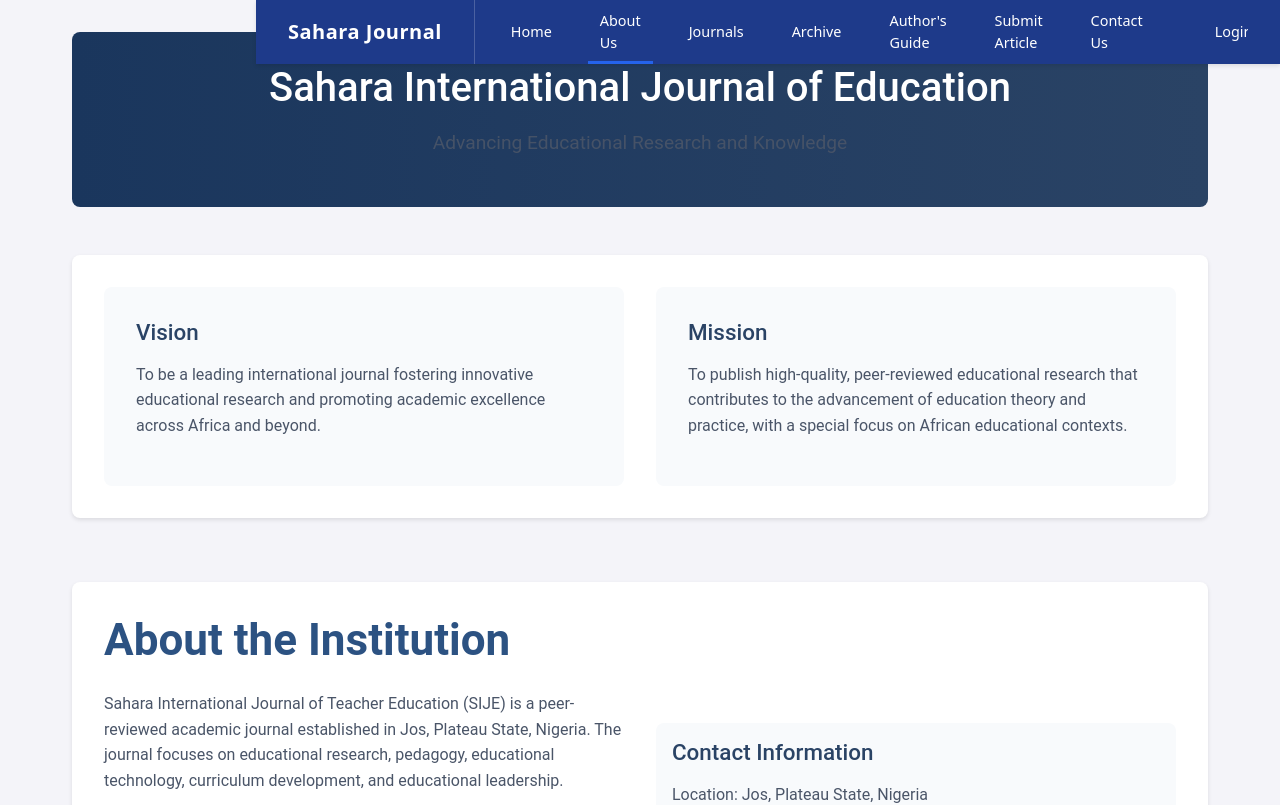
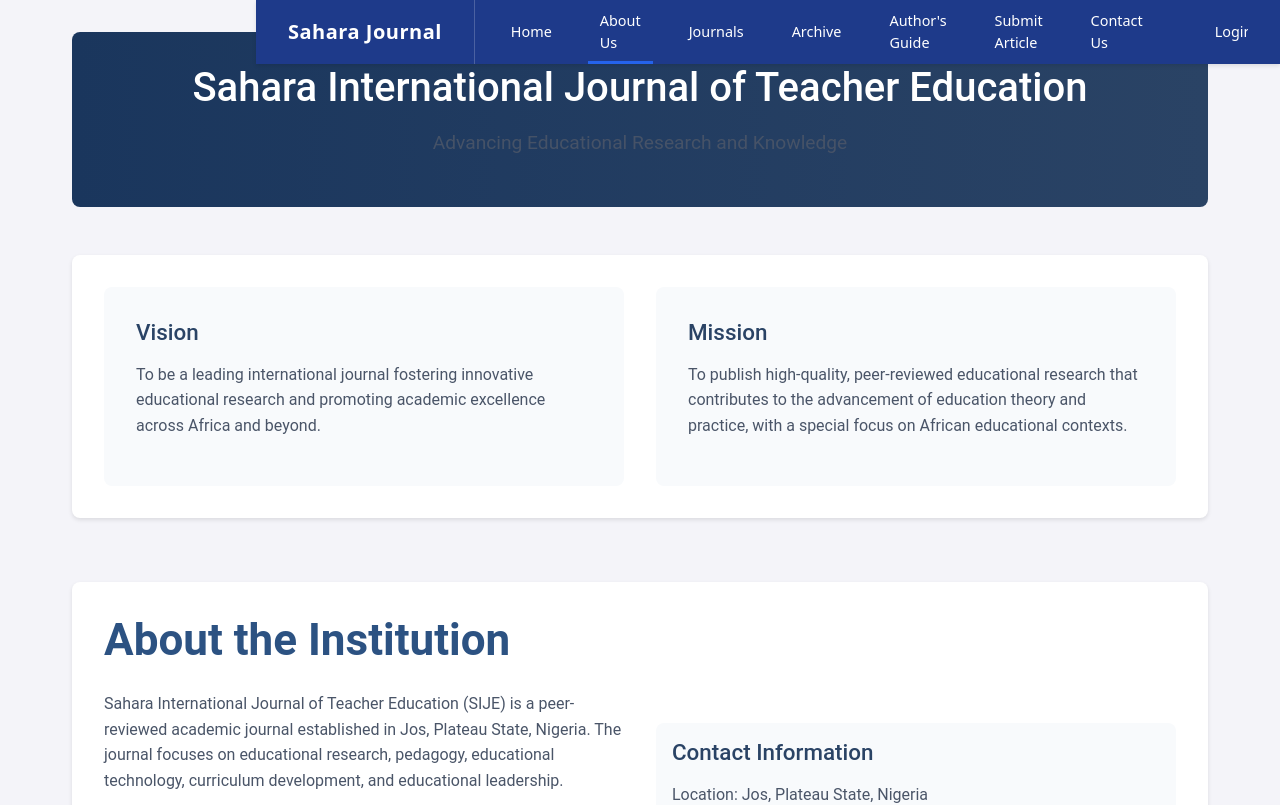
Before and after one commit to musaadamu/saharaJournalFrontend, a React (Create React App) app: page /about in a window 1280 px wide. Shown: the top 805 px of the page. Built offline with nearby package versions, Linux system fonts and the light colour scheme.

Commit message:
sahara education added

```diff
--- a/src/components/About.js
+++ b/src/components/About.js
@@ -5,7 +5,7 @@ const About = () => {
   return (
     <div className="about-container">
       <div className="about-header">
-        <h1>Sahara International Journal of Education</h1>
+        <h1>Sahara International Journal of Teacher Education</h1>
         <p className="subtitle">Advancing Educational Research and Knowledge</p>
       </div>
 
```
